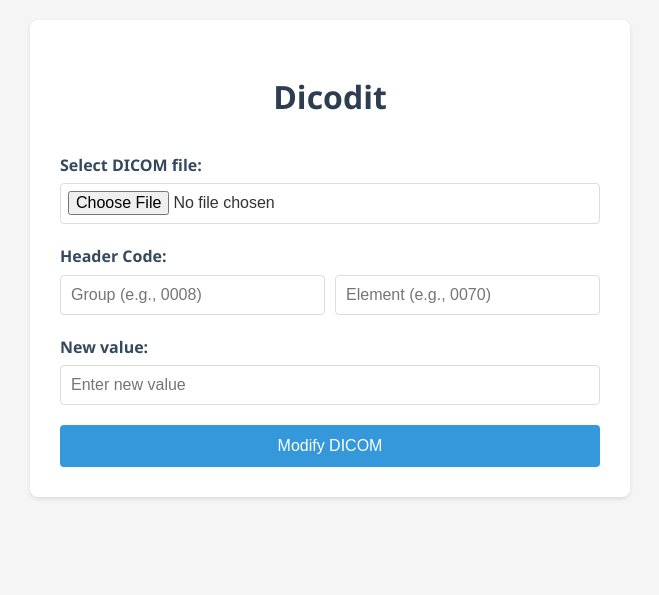
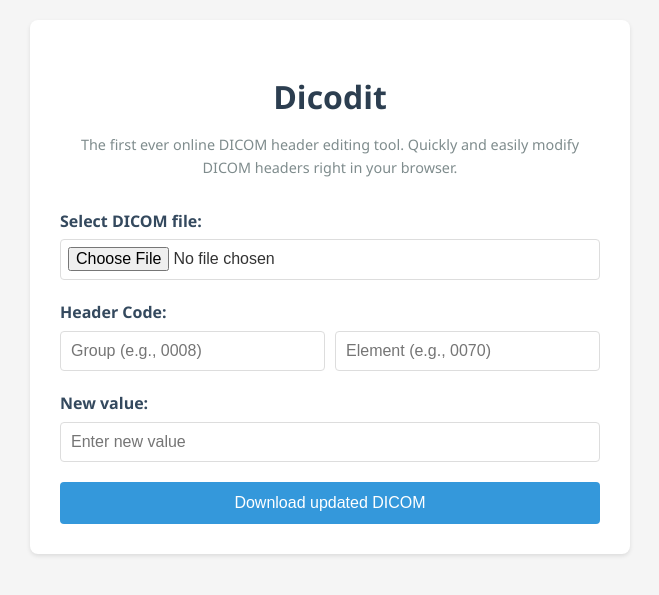
Before and after one commit to anik8das/Dicodit, a Flask app: page / in a window 1280 px wide. Shown: the top 595 px of the page, without its empty margins (310-969 px from the left). Run offline with Flask 3, Linux system fonts and the light colour scheme.

Commit message:
add brief description

```diff
--- a/templates/index.html
+++ b/templates/index.html
@@ -23,7 +23,13 @@
         h1 {
             color: #2c3e50;
             text-align: center;
+            margin-bottom: 10px;
+        }
+        .about {
+            text-align: center;
             margin-bottom: 30px;
+            font-size: 0.9em;
+            color: #7f8c8d;
         }
         form div {
             margin-bottom: 20px;
@@ -73,6 +79,10 @@
 <body>
     <div class="container">
         <h1>Dicodit</h1>
+        <div class="about">
+            The first ever online DICOM header editing tool.
+            Quickly and easily modify DICOM headers right in your browser.
+        </div>
         <form method="POST" enctype="multipart/form-data">
             <div>
                 <label for="dicom_file">Select DICOM file:</label>
@@ -89,7 +99,7 @@
                 <label for="new_value">New value:</label>
                 <input type="text" id="new_value" name="new_value" placeholder="Enter new value" required>
             </div>
-            <button type="submit">Modify DICOM</button>
+            <button type="submit">Download updated DICOM</button>
         </form>
     </div>
 </body>
```
